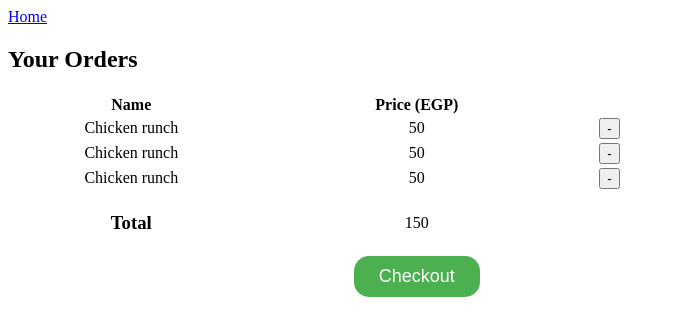
After one commit to Amr-Elnemr/Menu-Ordering-App, a Django app: page /mycart in a window 1280 px wide. The commit adds this page. Shown: the top 336 px of the page, without its empty margins (0-675 px from the left). Run offline with Django 3.2, Linux system fonts and the light colour scheme.

Commit message:
modify views and add mycart template

```diff
--- /dev/null
+++ b/orders/templates/mycart.html
@@ -0,0 +1,64 @@
+<!DOCTYPE html>
+<html lang="en">
+<head>
+    <meta charset="UTF-8">
+    <title>Cart</title>
+    <style>
+		#Checkout {
+		  display: inline-block;
+		  padding: 10px 25px;
+		  font-size: 18px;
+		  cursor: pointer;
+		  text-align: center;
+		  text-decoration: none;
+		  outline: none;
+		  color: #fff;
+		  background-color: #4CAF50;
+		  border: none;
+		  border-radius: 15px;
+		}
+
+		#Checkout:hover {background-color: #3e8e41}
+
+		#Checkout:active {
+		  background-color: gray;
+		  color: black;
+		}
+
+	</style>
+</head>
+<body>
+	<a href="{% url 'index' %}">Home</a>
+	<h2>Your Orders</h2>
+	<table style="width:50%; text-align: center;">
+        <tr>
+          <th>Name</th>
+          <th>Price (EGP)</th>
+        </tr>
+        <tr>
+          <td>Chicken runch</td>
+          <td>50</td>
+          <td><button> - </button></td>
+        </tr>
+        <tr>
+          <td>Chicken runch</td>
+          <td>50</td>
+          <td><button>-</button></td>
+        </tr>
+        <tr>
+          <td>Chicken runch</td>
+          <td>50</td>
+          <td><button>-</button></td>
+        </tr>
+        <tr>
+          <td><h3>Total</h3></td>
+          <td>150</td>
+        </tr>
+        <tr>
+          <td></td>
+          <td><button id="Checkout">Checkout</button></td>
+        </tr>
+      </table>
+
+</body>
+</html>
--- a/orders/urls.py
+++ b/orders/urls.py
@@ -3,5 +3,6 @@ from django.urls import path
 from . import views
 
 urlpatterns = [
-    path("", views.index, name="index")
+    path("", views.index, name="index"),
+    path("mycart", views.mycart, name = "mycart")
 ]
--- a/orders/views.py
+++ b/orders/views.py
@@ -4,4 +4,8 @@ from django.shortcuts import render
 # Create your views here.
 def index(request):
     # return HttpResponse("Project 3: TODO")
+
     return render(request, "index.html")
+
+def mycart(request):
+    return render(request, "mycart.html")
```
Also changed, not shown: orders/templates/index.html (+4 -3 lines).
